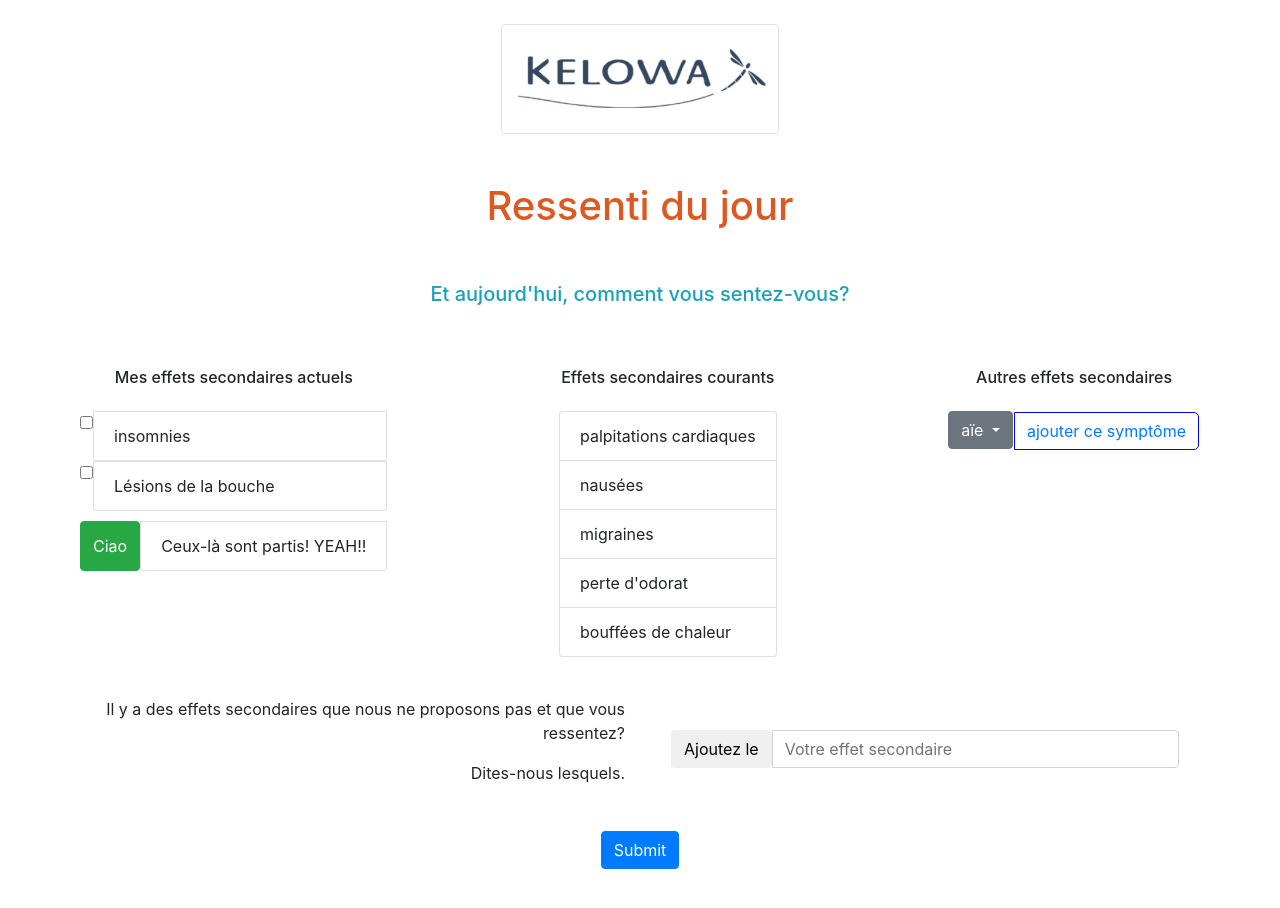
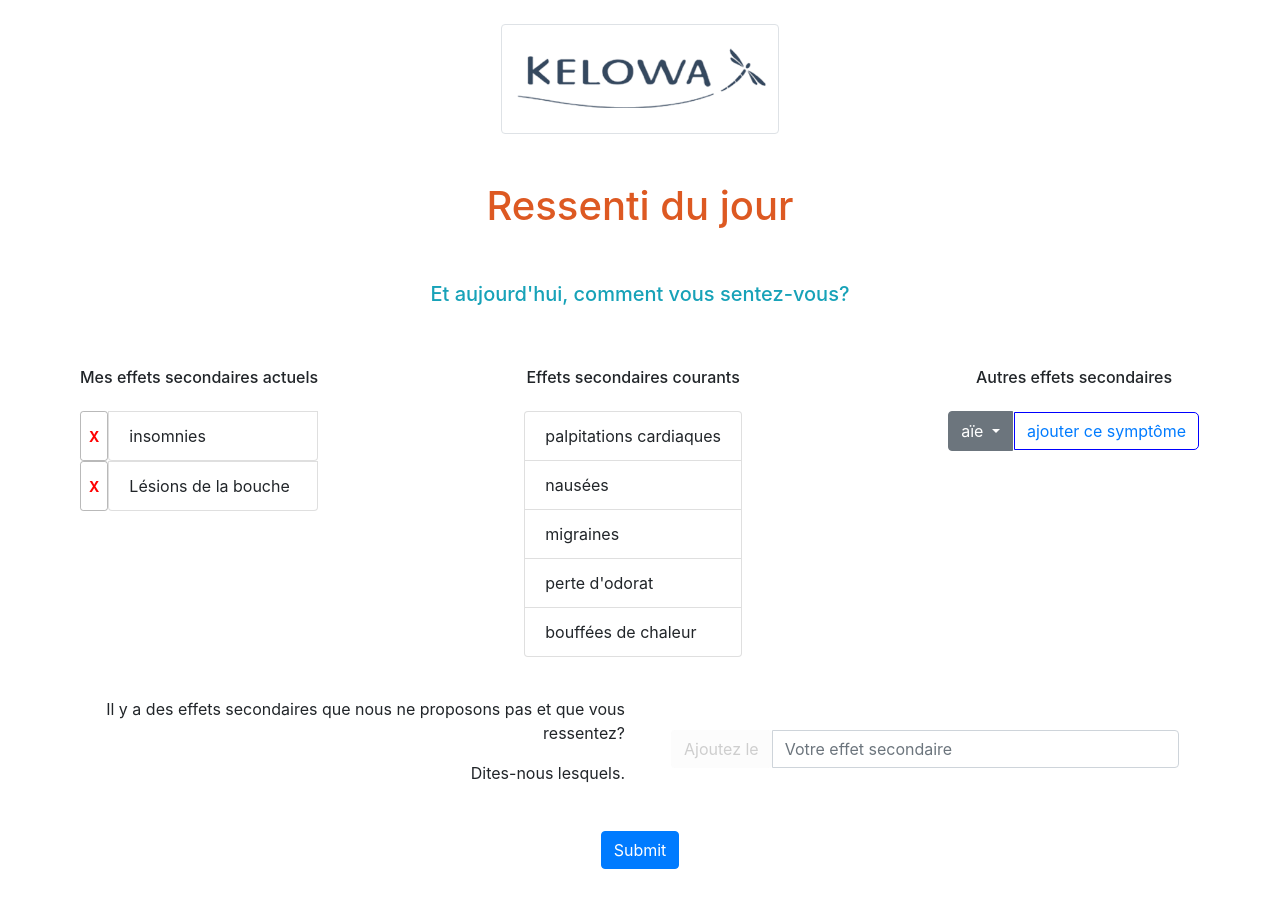
Before and after one commit to MyC-Greg/MyC-Angular-v0, an Angular app: page /symptomes in a window 1280 px wide. Built offline with nearby package versions, Linux system fonts and the light colour scheme.

Commit message:
added functionalities to symptomas

```diff
--- a/src/app/symptomas/symptomas.component.css
+++ b/src/app/symptomas/symptomas.component.css
@@ -33,3 +33,13 @@ p {
 #submit {
     padding-bottom: 40px;
 }
+
+#deleteSecondaryEffects {
+    border: solid  rgba(80, 80, 80, 0.4) 0.5px;
+    color: red;
+    font-weight: bold;
+}
+
+input.ng-invalid.ng-touched {
+    border: 0.5px solid rosybrown;
+}
--- a/src/app/symptomas/symptomas.component.html
+++ b/src/app/symptomas/symptomas.component.html
@@ -20,27 +20,15 @@
           <h6 class="panel-title py-3 text-center my-2">Mes effets secondaires actuels</h6>
         </div>
         <div class="input-group d-flex flex-column">
-          <div class="d-flex flex-row">
-            <span class="input-group-addon">
-            <input type="checkbox" aria-label="Checkbox for following text input">
-          </span>
-          <a class="list-group-item list-group-item-action">insomnies</a>
-          </div>
-          <div class="d-flex flex-row">
-            <span class="input-group-addon">
-            <input type="checkbox" aria-label="Checkbox for following text input">
-          </span>
-          <a class="list-group-item list-group-item-action">Lésions de la bouche</a>
+          <div class="d-flex flex-row"
+                *ngFor="let currentSymptoma of currentSymptomas; let i=index">
+
+            <button id="deleteSecondaryEffects" class="btn btn-link btn-sm"
+                    (click)=onDelete(i)>X</button>
+
+          <a class="list-group-item list-group-item-action">{{currentSymptomas[i]}}</a>
           </div>
         </div>
-
-
-          <div class="d-flex flex-row padRow">
-            <button type="button" class="btn btn-success">Ciao</button>
-            <a class="list-group-item">Ceux-là sont partis! YEAH!!</a>
-          </div>
-
-
       </div>
 
       <div class="d-flex flex-column padCol">
@@ -48,11 +36,10 @@
           <h6 class="panel-title py-3 text-center my-2">Effets secondaires courants</h6>
         </div>
         <div class="list-group">
-          <a class="list-group-item list-group-item-action" >palpitations cardiaques</a>
-          <a class="list-group-item list-group-item-action" >nausées</a>
-          <a class="list-group-item list-group-item-action" >migraines</a>
-          <a class="list-group-item list-group-item-action" >perte d'odorat</a>
-          <a class="list-group-item list-group-item-action" >bouffées de chaleur</a>
+          <a class="list-group-item list-group-item-action"
+            *ngFor="let classicSymptoma of classicSymptomas; let in=index"
+            (click)="onAddClassicSymptoma(in)"
+            >{{classicSymptomas[in]}}</a>
         </div>
       </div>
 
@@ -60,8 +47,8 @@
         <div class="panel-heading">
           <h6 class="panel-title py-3 text-center my-2">Autres effets secondaires</h6>
         </div>
-        <div class="input-group d-flex">
-          <div class="input-group-btn">
+        <div class="btn-group" role="group">
+          <div class="btn-group" role="group">
             <button type="button" class="btn btn-secondary dropdown-toggle" data-toggle="dropdown" aria-haspopup="true" aria-expanded="false">
           aïe
             </button>
@@ -74,8 +61,11 @@
      <button id="otherSecondaryEffect" class="btn btn-link">ajouter ce symptôme</button>
       </div>
     </div>
+
   </div>
 
+
+ <form (ngSubmit)="onAddUnknownSymptoma(f)" #f="ngForm">
   <div id="addSecondaryEffect" class="row d-flex justify-content-between">
     <div class="col-lg-6">
       <p>
@@ -85,13 +75,25 @@
     </div>
       <div class="col-lg-6 align-self-center px-3">
           <div class="col-lg-12">
-            <div class="input-group my-2"> <span class="input-group-btn">
-        <button class="btn btn-default" type="button">Ajoutez le</button>
-      </span> <input type="text" class="form-control" placeholder="Votre effet secondaire"> </div>
-
+            <div class="input-group my-2">
+              <span class="input-group-btn">
+                <button
+                  class="btn btn-default"
+                  type="submit"
+                  [disabled]="!f.valid">Ajoutez le</button>
+              </span>
+              <input
+                type="text"
+                class="form-control"
+                placeholder="Votre effet secondaire"
+                ngModel
+                name="unknownSecondaryEffect"
+                required>
+            </div>
           </div>
         </div>
-  </div>
+      </div>
+  </form>
 
 <div id="submit" class="d-flex justify-content-center">
   <button
--- a/src/app/symptomas/symptomas.component.ts
+++ b/src/app/symptomas/symptomas.component.ts
@@ -1,4 +1,5 @@
 import { Component, OnInit } from '@angular/core';
+import { NgForm } from '@angular/forms';
 
 @Component({
   selector: 'app-symptomas',
@@ -6,14 +7,36 @@ import { Component, OnInit } from '@angular/core';
   styleUrls: ['./symptomas.component.css']
 })
 export class SymptomasComponent implements OnInit {
+  currentSymptomas = ['insomnies', 'Lésions de la bouche'];
+  classicSymptomas = ['palpitations cardiaques', 'nausées', 'migraines', "perte d'odorat", 'bouffées de chaleur'];
+  // currentSymptomasSelected: number;
+  // numberToDelete;
 
   constructor() { }
 
   ngOnInit() {
   }
 
-  onSubmit() {
-    console.log('Submitted');
+  onAddClassicSymptoma(newSymptomaIndex) {
+    this.currentSymptomas.unshift(this.classicSymptomas[newSymptomaIndex]);
   }
 
+  onDelete(index) {
+  this.currentSymptomas.splice(index, 1);
+  }
+
+  onAddUnknownSymptoma(form: NgForm){
+    console.log(form);
+    console.log(form.value);
+    this.currentSymptomas.unshift(form.value.unknownSecondaryEffect);
+    form.reset();
+    console.log(this.currentSymptomas);
+  }
+
+
+
+// onSubmit() {
+  //   console.log('Submitted');
+  // }
+
 }
```
